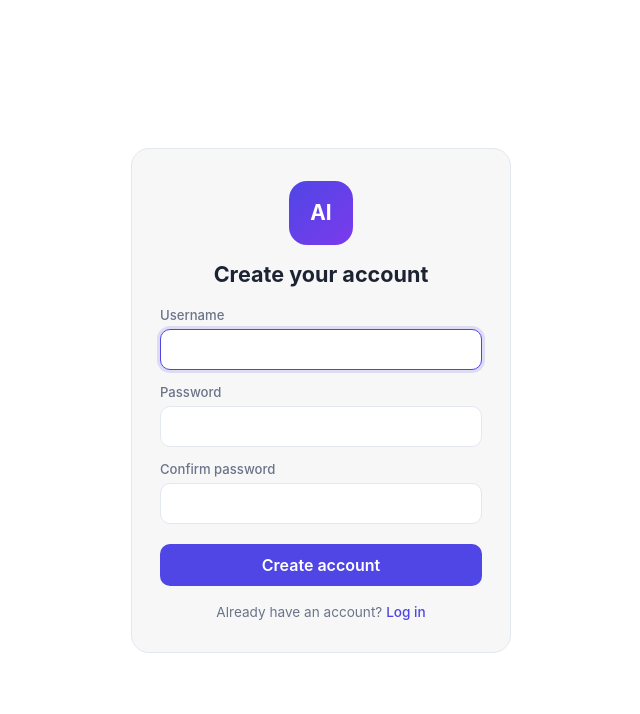
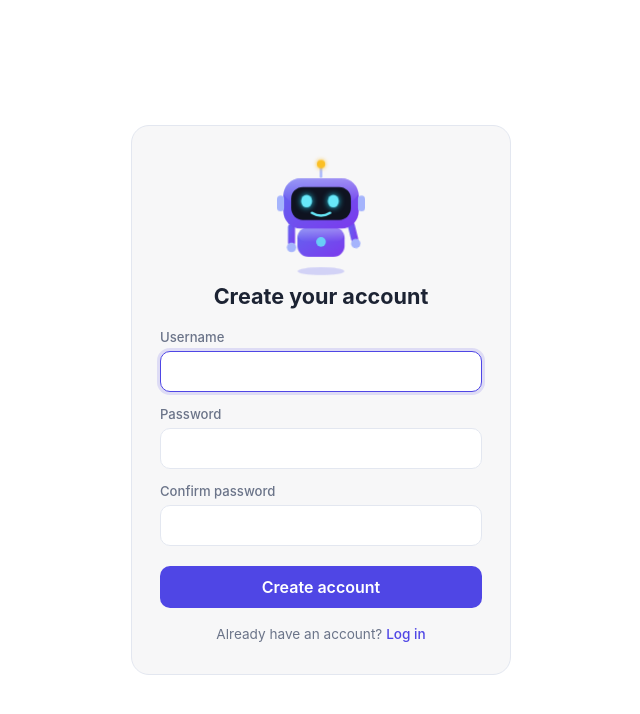
Before and after one commit to SerbanStoenescu29/gde-example, a Flask app: page /register in a window 1280 px wide. Shown: the top 714 px of the page, without its empty margins (319-959 px from the left). Run offline with Flask 3, Linux system fonts and the light colour scheme.

Commit message:
Add robot mascot animation and GitHub Actions deploy workflow
- Animated SVG/CSS robot on the welcome screen and login/register pages
  (floats, blinks, looks around, waves; respects prefers-reduced-motion)
- CI/CD: on push to main, build and smoke-test the image, push to ECR and
  restart the EC2 instance, verifying the new digest via the boot log
- AWS auth via GitHub OIDC (no stored keys)

Co-Authored-By: Claude Sonnet 5.5 <noreply@anthropic.com>

```diff
--- a/static/style.css
+++ b/static/style.css
@@ -116,6 +116,32 @@ button { font: inherit; color: inherit; }
 .logout-form { margin-left: auto; }
 .logout-btn { display: block; color: var(--muted); }
 .logout-btn:hover { color: var(--danger); }
+
+/* ---------- Robot mascot ---------- */
+.robot { width: 150px; height: auto; display: block; margin: 0 auto 8px; overflow: visible; }
+.auth-card .robot { width: 110px; }
+.robot * { transform-box: fill-box; }
+.robot-shadow { fill: rgba(99, 102, 241, 0.25); transform-origin: center; animation: robot-shadow 3.2s ease-in-out infinite; }
+.robot-float { animation: robot-float 3.2s ease-in-out infinite; }
+.robot-bulb { fill: #fbbf24; transform-origin: center; animation: robot-bulb 1.6s ease-in-out infinite; }
+.robot-heart { fill: #67e8f9; transform-origin: center; animation: robot-heart 1.6s ease-in-out infinite; }
+.robot-eyes { animation: robot-look 6s ease-in-out infinite; }
+.robot-eye { fill: #67e8f9; transform-origin: center; animation: robot-blink 4.5s infinite; filter: drop-shadow(0 0 4px #22d3ee); }
+.robot-mouth { transform-origin: center; animation: robot-smile 4.5s ease-in-out infinite; }
+.robot-wave { transform-origin: 50% 0%; animation: robot-wave 2.4s ease-in-out infinite; }
+
+@keyframes robot-float { 0%, 100% { transform: translateY(0); } 50% { transform: translateY(-7px); } }
+@keyframes robot-shadow { 0%, 100% { transform: scale(1); opacity: 1; } 50% { transform: scale(0.8); opacity: 0.6; } }
+@keyframes robot-bulb { 0%, 100% { transform: scale(1); filter: drop-shadow(0 0 2px #fbbf24); } 50% { transform: scale(1.3); filter: drop-shadow(0 0 8px #fbbf24); } }
+@keyframes robot-heart { 0%, 100% { transform: scale(1); opacity: 0.8; } 50% { transform: scale(1.25); opacity: 1; } }
+@keyframes robot-blink { 0%, 92%, 100% { transform: scaleY(1); } 95% { transform: scaleY(0.08); } }
+@keyframes robot-look { 0%, 100% { transform: translateX(0); } 25% { transform: translateX(-4px); } 60% { transform: translateX(4px); } }
+@keyframes robot-smile { 0%, 100% { transform: scaleX(1); } 50% { transform: scaleX(1.15) translateY(1px); } }
+@keyframes robot-wave { 0%, 55%, 100% { transform: rotate(0); } 62% { transform: rotate(-28deg); } 70% { transform: rotate(10deg); } 78% { transform: rotate(-24deg); } 86% { transform: rotate(6deg); } }
+
+@media (prefers-reduced-motion: reduce) {
+  .robot *, .robot-float, .robot-eyes { animation: none !important; }
+}
 
 /* ---------- Auth pages ---------- */
 .auth-body { display: grid; place-items: center; padding: 20px; overflow: auto; }
--- /dev/null
+++ b/templates/_robot.html
@@ -0,0 +1,48 @@
+<svg class="robot" viewBox="0 0 140 150" role="img" aria-label="Friendly robot assistant" xmlns="http://www.w3.org/2000/svg">
+  <defs>
+    <linearGradient id="robotBody" x1="0" y1="0" x2="1" y2="1">
+      <stop offset="0" stop-color="#6366f1"/>
+      <stop offset="1" stop-color="#7c3aed"/>
+    </linearGradient>
+    <linearGradient id="robotShine" x1="0" y1="0" x2="0" y2="1">
+      <stop offset="0" stop-color="#fff" stop-opacity=".35"/>
+      <stop offset="1" stop-color="#fff" stop-opacity="0"/>
+    </linearGradient>
+  </defs>
+
+  <ellipse class="robot-shadow" cx="70" cy="144" rx="30" ry="5"/>
+
+  <g class="robot-float">
+    <!-- antenna -->
+    <line x1="70" y1="24" x2="70" y2="10" stroke="#a5b4fc" stroke-width="3" stroke-linecap="round"/>
+    <circle class="robot-bulb" cx="70" cy="8" r="5"/>
+
+    <!-- waving arm (behind body, drawn first) -->
+    <g class="robot-wave">
+      <rect x="103" y="82" width="9" height="26" rx="4.5" fill="url(#robotBody)"/>
+      <circle cx="107.5" cy="110" r="6" fill="#a5b4fc"/>
+    </g>
+    <!-- resting arm -->
+    <rect x="28" y="84" width="9" height="28" rx="4.5" fill="url(#robotBody)"/>
+    <circle cx="32.5" cy="114" r="6" fill="#a5b4fc"/>
+
+    <!-- body -->
+    <rect x="40" y="88" width="60" height="38" rx="14" fill="url(#robotBody)"/>
+    <rect x="40" y="88" width="60" height="19" rx="14" fill="url(#robotShine)"/>
+    <circle class="robot-heart" cx="70" cy="107" r="6"/>
+
+    <!-- head -->
+    <rect x="22" y="26" width="96" height="64" rx="22" fill="url(#robotBody)"/>
+    <rect x="22" y="26" width="96" height="32" rx="22" fill="url(#robotShine)"/>
+    <rect x="14" y="48" width="9" height="20" rx="4.5" fill="#a5b4fc"/>
+    <rect x="117" y="48" width="9" height="20" rx="4.5" fill="#a5b4fc"/>
+
+    <!-- face -->
+    <rect x="32" y="37" width="76" height="42" rx="15" fill="#0f1320"/>
+    <g class="robot-eyes">
+      <ellipse class="robot-eye" cx="53" cy="55" rx="7" ry="8"/>
+      <ellipse class="robot-eye" cx="87" cy="55" rx="7" ry="8"/>
+    </g>
+    <path class="robot-mouth" d="M60 69 Q70 76 80 69" fill="none" stroke="#67e8f9" stroke-width="3" stroke-linecap="round"/>
+  </g>
+</svg>
--- a/templates/auth.html
+++ b/templates/auth.html
@@ -8,7 +8,7 @@
 </head>
 <body class="auth-body">
   <main class="auth-card">
-    <div class="logo big">AI</div>
+    {% include "_robot.html" %}
     <h1>{{ 'Create your account' if mode == 'register' else 'Welcome back' }}</h1>
 
     {% if error %}
--- a/templates/index.html
+++ b/templates/index.html
@@ -45,7 +45,7 @@
 
       <main id="messages" class="messages" aria-live="polite">
         <div class="empty" id="empty">
-          <div class="logo big">AI</div>
+          {% include "_robot.html" %}
           <h2>How can I help you today?</h2>
           <div class="suggestions">
             <button type="button" class="chip">Explain quantum computing simply</button>
```
Also changed, not shown: .github/workflows/deploy.yml (added).
